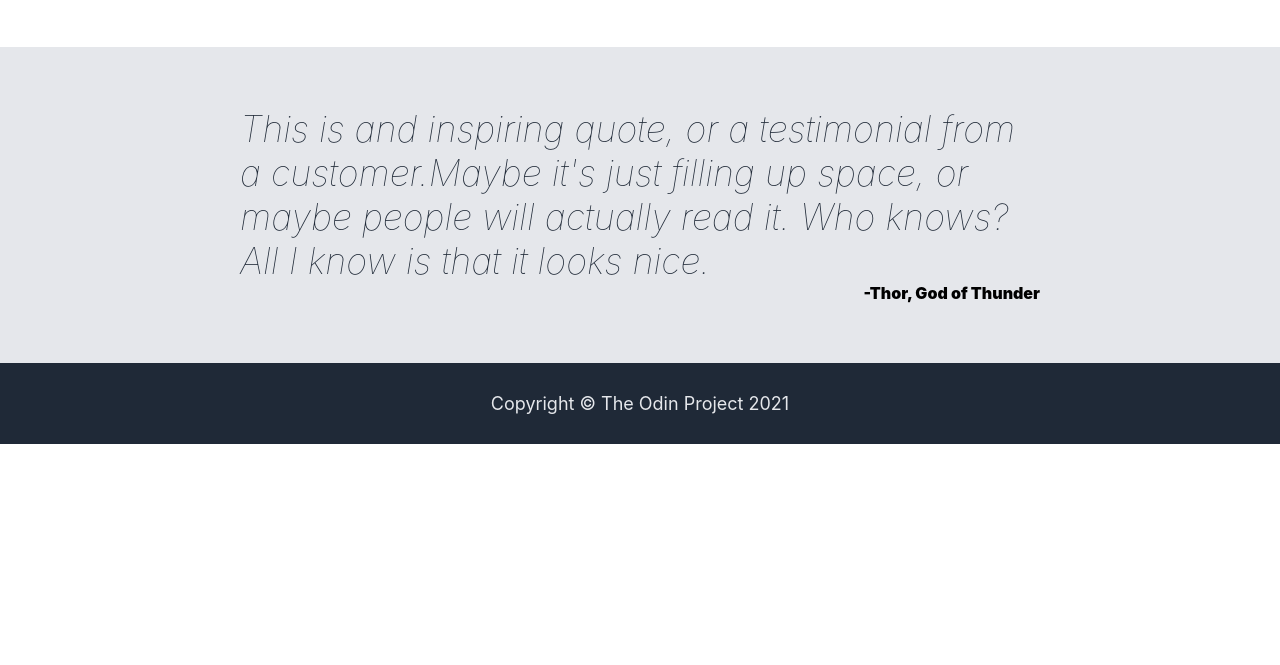
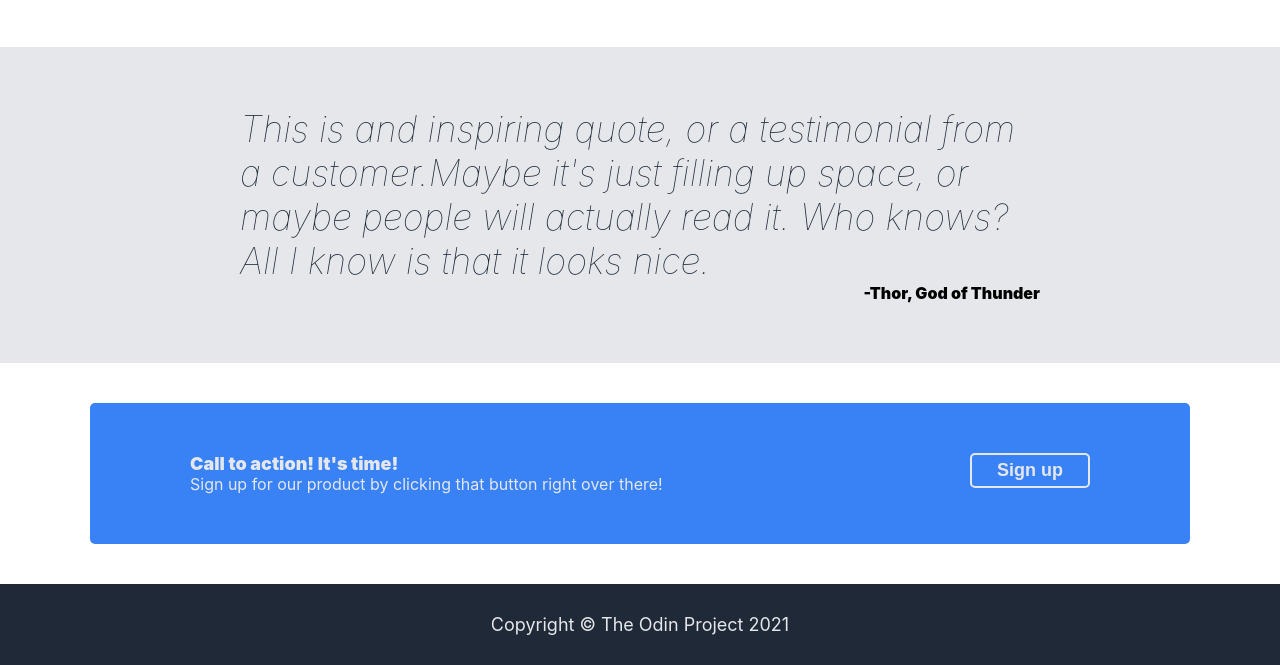
Before and after one commit to Kondorcom/odin_landing_page_V2, a plain HTML site: page index.html in a window 1280 px wide. Shown: the part 801-1466 px from the top of the page. Before the commit the page ends 1245 px from the top, so only its background shows below. Drawn offline with Linux system fonts and the light colour scheme.

Commit message:
Add sign up section

```diff
--- a/index.html
+++ b/index.html
@@ -70,6 +70,17 @@
                     <div class="third_sign">-Thor, God of Thunder</div>
                 </div>
             </div>
+            <div class="fourth">
+                <div class="fourth_center">
+                    <div class="fourth_left">
+                        <div class="fourth_left_up">Call to action! It's time!</div>
+                        <div class="fouth_left_down">Sign up for our product by clicking that button right over there!</div>
+                    </div>
+                    <div class="fourth_right">
+                        <button class="fourth_button">Sign up</button>
+                    </div>
+                </div>
+            </div>
             <div class="footer">
                 <div class="footer center">
                     Copyright © The Odin Project 2021
--- a/style.css
+++ b/style.css
@@ -80,11 +80,12 @@ a{
 .hero_left_button{
     background-color: #3882F6;
     color: #e5e7eb;
-    padding: 2px 10px;
-    width: 100px;
+    padding: 5px 25px;
+    /* width: 100px; */
     border-radius: 5px;
     font-size: 18px;
     font-weight: bold;
+    border: 0;
 }
 img{
     max-width:100%;
@@ -157,6 +158,41 @@ img{
     font-weight: 900;
 
 }
+.fourth{
+    width: 100%;
+    display: flex;
+    justify-content: center;
+    align-items: center;
+    padding: 40px 0;
+}
+.fourth_center{
+    display: flex;
+    justify-content: space-between;
+    max-width: 900px;
+    background-color: #3882F6;
+    flex-basis: 100%;
+    padding: 50px 100px;
+    color: #e5e7eb;
+    border-radius: 5px;
+    margin: 0 40px;
+}
+.fourth_left_up{
+    font-size: 18px;
+    font-weight: 900;
+}
+.fourth_left_down{
+    font-size: 18px;
+}
+.fourth_button{
+    color: #e5e7eb;
+    background-color: #3882F6;
+    border-radius: 5px;
+    padding: 5px 25px;
+    font-size: 18px;
+    font-weight: bolder;
+    border: 2px solid #e5e7eb;
+}
+
 .footer{
     background-color: #1f2937;
     color: #e5e7eb;
```
